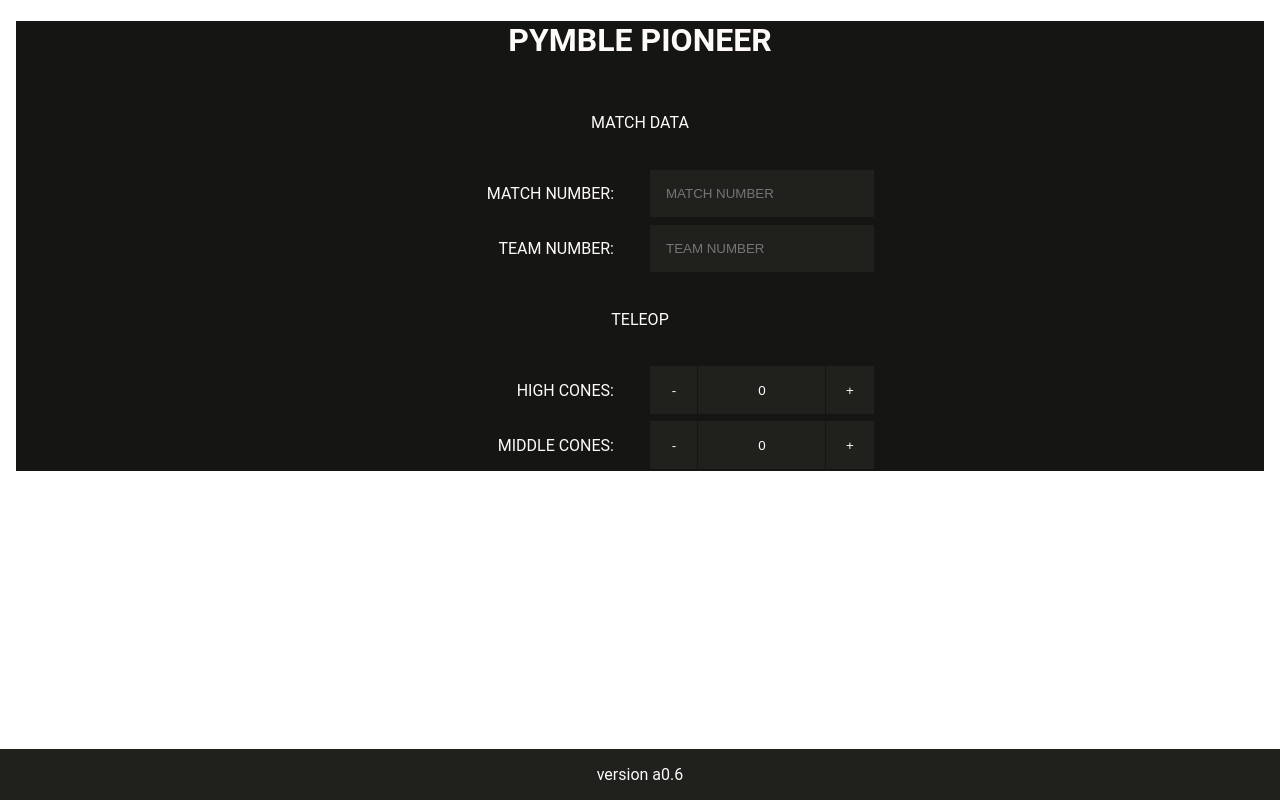
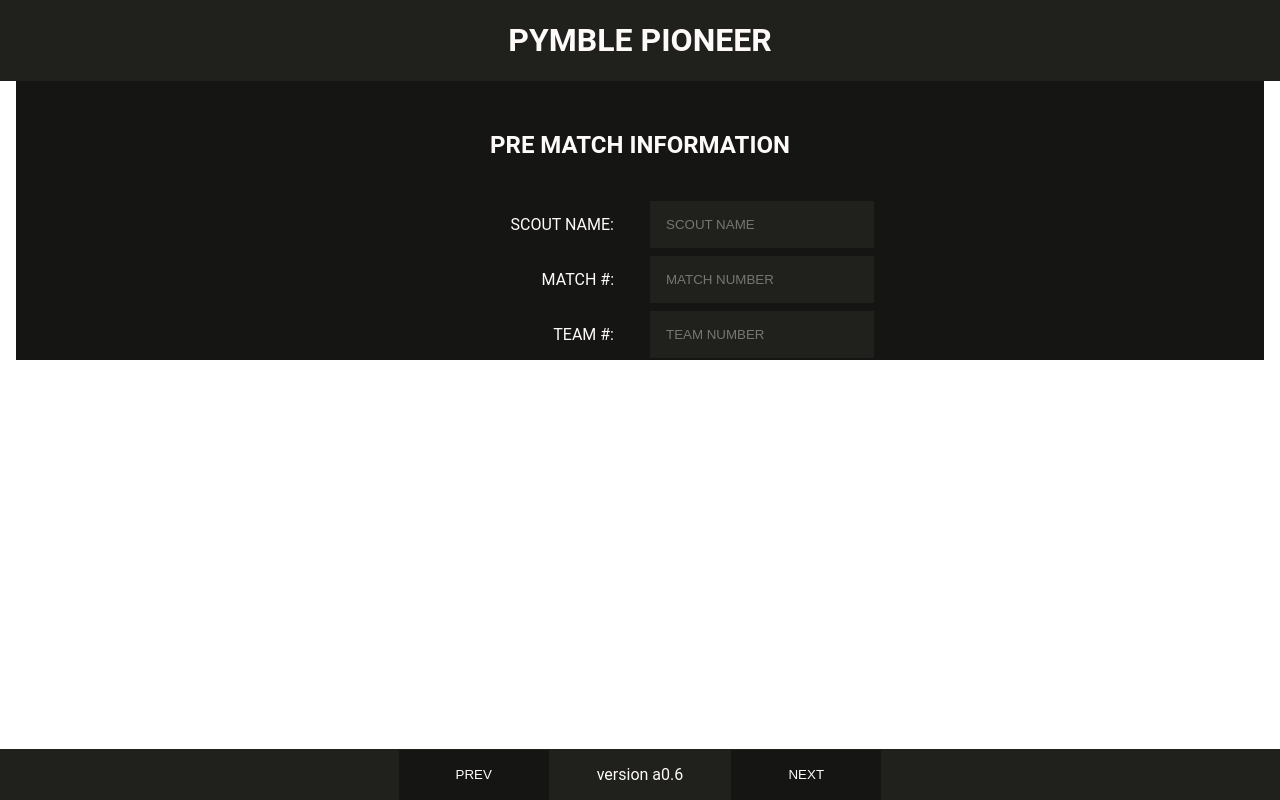
Before and after one commit to Froze-N-Milk/Pymble-Pioneer-2023champsOUTDATED, a SvelteKit app: page / in a window 1280 px wide. Built offline with nearby package versions, Linux system fonts and the light colour scheme.

Commit message:
Major layout changes including subpages

```diff
--- a/src/routes/scoreCounter.svelte
+++ b/src/Utils/ScoreCounter.svelte
@@ -20,17 +20,6 @@
 		margin: none;
 	}
 
-	button {
-		padding: none;
-		height: 3rem;
-		border: none;
-		outline: 1px solid #151513;
-		background: #20201D;
-		color: snow;
-		margin: none;
-		aspect-ratio: 1/1;
-	}
-
 	.contents {
 		padding-top: 1rem;
 		padding-bottom: 0;
@@ -44,6 +33,17 @@
 		padding: 1rem;
 		text-align: center;
 	}
+
+	button {
+		padding: none;
+		height: calc(3rem + 2px);
+		border: none;
+		outline: 1px solid #151513;
+		background: #20201D;
+		color: snow;
+		margin: none;
+		aspect-ratio: 1/1;
+	}
 </style>
 
 <div class="wrapper">
--- /dev/null
+++ b/src/Utils/ScoringCollector.svelte
@@ -0,0 +1,25 @@
+<script lang="ts">
+    import ScoreCounter from "./ScoreCounter.svelte";
+</script>
+
+<p class="sectionHeader">CONES:</p>
+
+<label for="">HIGH CONES: </label>
+<ScoreCounter count={0} />
+
+<label for="">MIDDLE CONES: </label>
+<ScoreCounter count={0} />
+
+<label for="">LOW CONES: </label>
+<ScoreCounter count={0} />
+
+<p class="sectionHeader">CUBES:</p>
+
+<label for="">HIGH CUBES: </label>
+<ScoreCounter count={0} />
+
+<label for="">MIDDLE CUBES: </label>
+<ScoreCounter count={0} />
+
+<label for="">LOW CUBES: </label>
+<ScoreCounter count={0} />
--- /dev/null
+++ b/src/routes/+layout.svelte
@@ -0,0 +1,99 @@
+<style>
+	body {
+		width: 1fr;
+		height: 1fr;
+		text-align: center;
+		font-family: "Roboto";
+		color: snow;
+		background-color: #151513;
+	}
+
+	:global(form) {
+		display: grid;
+		grid-template-columns: 1fr 1fr;
+		column-gap: 20px;
+		row-gap: 4px;
+		justify-content: center;
+		align-items: center;
+	}
+
+	:global(form label) {
+		justify-content: right;
+		align-items: right;
+		text-align: right;
+		grid-column: 1/2;
+		height: auto;
+		padding: 1rem;
+		vertical-align: auto;
+	}
+
+	:global(form input) {
+		width: 12rem;
+		grid-column: 2/3;
+		border: 0px;
+  		outline: 1px solid #151513;
+		background: #20201D;
+		color: snow;
+		padding: 1rem;
+	}
+
+	:global(form input:focus) {
+		outline: 2px solid #D62246;
+	}
+
+	:global(.sectionHeader) {
+		grid-column: 1/3;
+		padding: 1rem;
+	}
+
+	:global(.navbar) {
+		background-color: #20201D;
+		overflow: hidden;
+		position: fixed;
+		bottom: 0;
+		left: 0;
+		width: 100%;
+		display: inline-flex;
+		text-align: center;
+		justify-content: center;
+		align-items: center;
+	}
+
+	.titlebar {
+		background-color: #20201D;
+		overflow: hidden;
+		position: fixed;
+		top: 0;
+		left: 0;
+		width: 100%;
+	}
+
+	:global(button) {
+		padding: none;
+		height: calc(3rem + 2px);
+		border: none;
+		outline: 1px solid #20201D;
+		background: #151513;
+		color: snow;
+		margin: none;
+		aspect-ratio: 3/1;
+	}
+
+	:global(.padded) {
+		padding-top: none;
+		padding-bottom: none;
+		padding-left: 3rem;
+		padding-right: 3rem;
+	}
+</style>
+
+<body>
+	<div class="titlebar">
+		<h1 class="padded">PYMBLE PIONEER</h1>
+	</div>
+
+	<form class="gridForm">
+		<p class="sectionHeader">hiddenBuffer</p>
+		<slot></slot>
+	</form>
+</body>
--- a/src/routes/+page.svelte
+++ b/src/routes/+page.svelte
@@ -1,125 +1,38 @@
 <script lang="ts">
-	import ScoreCounter from "./scoreCounter.svelte";
-	// import { onMount } from "svelte";
+    import { afterUpdate, beforeUpdate, onMount } from 'svelte';
+    import Auto from "./Auto/auto.svelte";
+    import Prematch from "./PreMatch/prematch.svelte";
+    import Teleop from "./Teleop/teleop.svelte";
+
+	const pageOptions = [
+		Prematch,
+		Auto,
+		Teleop,
+	];
+
+	export let pageIndex: number = 0;
+
+	$:selectedPage = pageOptions[pageIndex];
+
+	function incrementPageIndex() {
+		if(pageIndex < pageOptions.length - 1) {
+			pageIndex += 1;
+		}
+	}
+
+	function decrementPageIndex() {
+		if(pageIndex > 0) {
+			pageIndex -= 1;
+		}
+	}
+</script>
 
 
-	// onMount(() => {
-	// 	const highCones = document.getElementById("highCones");
-
-	// 	let highConeScoreCounter;
-	// 	if(highCones != null) {
-	// 		highConeScoreCounter = new ScoreCounter({
-	// 			target: highCones,
-	// 			props: {
-	// 				count: 0
-	// 			}
-	// 		});
-	// 	}
-
-	// 	const middleCones = document.getElementById("middleCones");
-
-	// 	let middleConeScoreCounter;
-	// 	if(middleCones != null) {
-	// 		middleConeScoreCounter = new ScoreCounter({
-	// 			target: middleCones,
-	// 			props: {
-	// 				count: 0
-	// 			}
-	// 		});
-	// 	}
-	// });
-
-	let middleConeCount: number;
-</script>
-
-<style>
-	body {
-		width: 1fr;
-		height: 1fr;
-		text-align: center;
-		font-family: "Roboto";
-		color: snow;
-		background-color: #151513;
-	}
-
-	form {
-		display: grid;
-		grid-template-columns: 1fr 1fr;
-		column-gap: 20px;
-		row-gap: 4px;
-		justify-content: center;
-		align-items: center;
-	}
-
-	form label {
-		justify-content: right;
-		align-items: right;
-		text-align: right;
-		grid-column: 1/2;
-		height: auto;
-		padding: 1rem;
-		vertical-align: auto;
-	}
-
-	form input {
-		width: 12rem;
-		grid-column: 2/3;
-		border: 0px;
-  		outline: 1px solid #151513;
-		background: #20201D;
-		color: snow;
-		padding: 1rem;
-	}
-
-	form input:focus {
-		outline: 2px solid #D62246;
-	}
-
-	.sectionHeader {
-		grid-column: 1/3;
-		padding: 1rem;
-	}
-
-	.navbar {
-		background-color: #20201D;
-		overflow: hidden;
-		position: fixed;
-		bottom: 0;
-		left: 0;
-		width: 100%;
-	}
-</style>
+<svelte:component this={selectedPage} />
 
 
-<body>
-	<div>
-		<h1>
-			PYMBLE PIONEER
-		</h1>
-
-		<form class="gridForm column">
-			<p class="sectionHeader">MATCH DATA</p>
-
-			<label for="">MATCH NUMBER: </label>
-			<input placeholder="MATCH NUMBER"/>
-
-			<label for="">TEAM NUMBER: </label>
-			<input placeholder="TEAM NUMBER"/>
-
-			<p class="sectionHeader">TELEOP</p>
-
-			<label for="">HIGH CONES: </label>
-			<!-- <div class="placeholder" id="highCones"></div> -->
-			<ScoreCounter count={0} />
-
-			<label for="">MIDDLE CONES: </label>
-			<!-- <div class="placeholder" id="middleCones"></div> -->
-			<ScoreCounter count={0} />
-		</form>
-
-	</div>
-
-	<div class="navbar">
-		<p>version a0.6</p>
-	</div>
-</body>
+<div class="navbar">
+	<button on:click={decrementPageIndex} >PREV</button>
+	<p class="padded">version a0.6</p>
+	<button on:click={incrementPageIndex} >NEXT</button>
+</div>
--- /dev/null
+++ b/src/routes/Auto/auto.svelte
@@ -0,0 +1,11 @@
+<script lang="ts">
+    import ScoringCollector from "../../Utils/ScoringCollector.svelte";
+
+	const required:boolean = false;
+</script>
+
+<div style="display: contents;">
+	<h2 class="sectionHeader">AUTO</h2>
+
+	<ScoringCollector />
+</div>
--- /dev/null
+++ b/src/routes/PreMatch/prematch.svelte
@@ -0,0 +1,16 @@
+<script lang="ts">
+	const required:boolean = false;
+</script>
+
+<div style="display: contents;">
+	<h2 class="sectionHeader">PRE MATCH INFORMATION</h2>
+
+	<label for="">SCOUT NAME: </label>
+	<input {required} inputmode="text" placeholder="SCOUT NAME"/>
+
+	<label for="">MATCH #: </label>
+	<input {required} inputmode="numeric" placeholder="MATCH NUMBER"/>
+
+	<label for="">TEAM #: </label>
+	<input {required} inputmode="numeric" placeholder="TEAM NUMBER"/>
+</div>
--- /dev/null
+++ b/src/routes/Teleop/teleop.svelte
@@ -0,0 +1,11 @@
+<script lang="ts">
+    import ScoringCollector from "../../Utils/ScoringCollector.svelte";
+
+	const required:boolean = false;
+</script>
+
+<div style="display: contents;">
+	<h2 class="sectionHeader">TELEOP</h2>
+
+	<ScoringCollector />
+</div>
```
